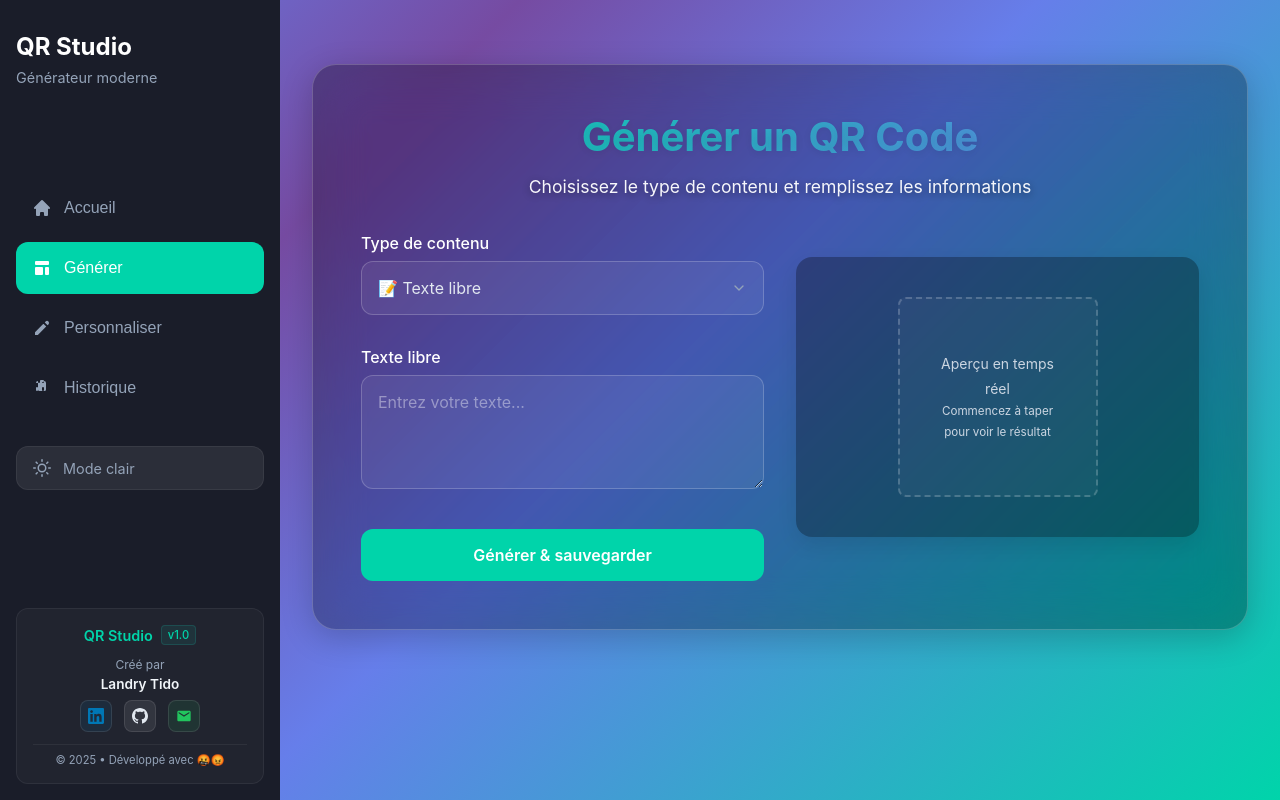
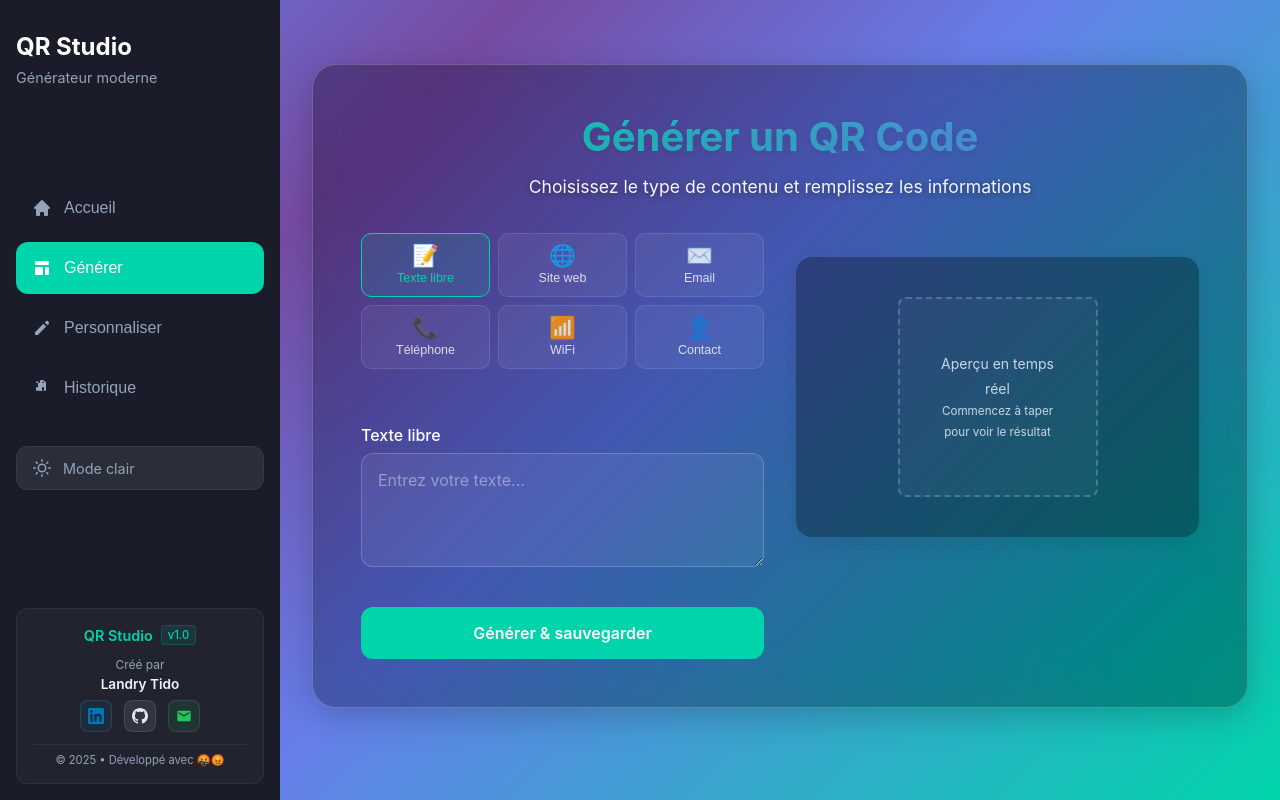
Before and after one commit to Landrytido/Qr_Code, a React (Vite) app: page / in a window 1280 px wide. Both pictures are taken after a click on the button "Générer". Built offline with nearby package versions, Linux system fonts and the light colour scheme.

Commit message:
feat: ajout de la gestion des options QR et amélioration de l'interface utilisateur avec des boutons de type de contenu

```diff
--- a/src/components/Pages/Customize.css
+++ b/src/components/Pages/Customize.css
@@ -14,6 +14,17 @@
     color: var(--text-secondary);
     min-width: 100px;
     font-weight: 500;
+}
+
+.color-picker {
+    width: 36px;
+    height: 36px;
+    padding: 2px;
+    border-radius: 6px;
+    border: 1px solid var(--input-border);
+    background: none;
+    cursor: pointer;
+    flex-shrink: 0;
 }
 
 .color-hex {
@@ -43,7 +54,42 @@
     margin-top: 2rem;
     display: flex;
     flex-direction: column;
-    gap: 1rem;
+    gap: 0.75rem;
+}
+
+.btn-generate-cta {
+    width: 100%;
+    padding: 0.9rem;
+    font-size: 1rem;
+    font-weight: 700;
+    background: var(--btn-bg);
+    color: #fff;
+    border: none;
+    border-radius: 10px;
+    cursor: pointer;
+    transition: opacity 0.18s, transform 0.18s;
+    letter-spacing: 0.01em;
+}
+
+.btn-generate-cta:hover {
+    opacity: 0.88;
+    transform: translateY(-1px);
+}
+
+.btn-reset {
+    width: 100%;
+    background: rgba(128, 128, 128, 0.12);
+    color: var(--text-muted);
+    border: 1px solid rgba(128, 128, 128, 0.2);
+    border-radius: 10px;
+    padding: 0.65rem;
+    font-size: 0.88rem;
+    cursor: pointer;
+    transition: background 0.18s;
+}
+
+.btn-reset:hover {
+    background: rgba(128, 128, 128, 0.2);
 }
 
 .color-warning {
--- a/src/components/Pages/Customize.jsx
+++ b/src/components/Pages/Customize.jsx
@@ -7,7 +7,7 @@ import SEOHead from '../SEOHead'
 import './Customize.css'
 
 const Customize = () => {
-    const { qrOptions, setQrOptions } = useApp()
+    const { qrOptions, setQrOptions, setCurrentPage } = useApp()
     const canvasRef = useRef(null)
 
     const generatePreview = useCallback(() => {
@@ -54,6 +54,7 @@ const Customize = () => {
     }
 
     const resetToDefaults = () => {
+        localStorage.removeItem('qr-options')
         setQrOptions({
             size: 256,
             bgColor: '#ffffff',
@@ -155,7 +156,10 @@ const Customize = () => {
                     </div>
 
                     <div className="customize-footer">
-                        <button className="btn" onClick={resetToDefaults}>
+                        <button className="btn btn-generate-cta" onClick={() => setCurrentPage('generate')}>
+                            ✦ Générer un QR code avec ce style
+                        </button>
+                        <button className="btn btn-reset" onClick={resetToDefaults}>
                             Réinitialiser
                         </button>
                         {qrOptions.fgColor === qrOptions.bgColor && (
--- a/src/components/Pages/Generate.css
+++ b/src/components/Pages/Generate.css
@@ -1,3 +1,64 @@
+.content-type-grid {
+    display: grid;
+    grid-template-columns: repeat(3, 1fr);
+    gap: 0.5rem;
+    margin-bottom: 1.5rem;
+}
+
+.content-type-btn {
+    display: flex;
+    flex-direction: column;
+    align-items: center;
+    gap: 0.3rem;
+    padding: 0.65rem 0.5rem;
+    border-radius: 10px;
+    border: 1.5px solid rgba(255, 255, 255, 0.1);
+    background: rgba(255, 255, 255, 0.05);
+    color: var(--text-on-card-soft);
+    cursor: pointer;
+    transition: all 0.18s;
+    font-size: 0.78rem;
+    font-weight: 500;
+}
+
+.content-type-btn:hover {
+    background: rgba(255, 255, 255, 0.1);
+    border-color: rgba(255, 255, 255, 0.2);
+    color: var(--text-on-card);
+}
+
+.content-type-btn--active {
+    background: rgba(0, 212, 170, 0.12);
+    border-color: var(--btn-bg);
+    color: var(--btn-bg);
+}
+
+.content-type-btn__icon {
+    font-size: 1.35rem;
+    line-height: 1;
+}
+
+.content-type-btn__label {
+    line-height: 1.2;
+    text-align: center;
+}
+
+[data-theme="light"] .content-type-btn {
+    border-color: rgba(0, 0, 0, 0.1);
+    background: rgba(0, 0, 0, 0.03);
+}
+
+[data-theme="light"] .content-type-btn:hover {
+    background: rgba(0, 0, 0, 0.07);
+    border-color: rgba(0, 0, 0, 0.18);
+}
+
+[data-theme="light"] .content-type-btn--active {
+    background: rgba(99, 102, 241, 0.1);
+    border-color: var(--btn-bg);
+    color: var(--btn-bg);
+}
+
 .generate-layout {
     display: grid;
     grid-template-columns: 1fr 1fr;
--- a/src/components/Pages/Generate.jsx
+++ b/src/components/Pages/Generate.jsx
@@ -324,14 +324,18 @@ const Generate = () => {
 
             <div className="generate-layout">
                 <div className="generator-form">
-                    <div className="form-group">
-                        <label className="form-label">Type de contenu</label>
-                        <select className="form-select" value={contentType}
-                            onChange={(e) => handleContentTypeChange(e.target.value)}>
-                            {contentTypes.map(t => (
-                                <option key={t.id} value={t.id}>{t.icon} {t.label}</option>
-                            ))}
-                        </select>
+                    <div className="content-type-grid">
+                        {contentTypes.map(t => (
+                            <button
+                                key={t.id}
+                                className={`content-type-btn${contentType === t.id ? ' content-type-btn--active' : ''}`}
+                                onClick={() => handleContentTypeChange(t.id)}
+                                type="button"
+                            >
+                                <span className="content-type-btn__icon">{t.icon}</span>
+                                <span className="content-type-btn__label">{t.label}</span>
+                            </button>
+                        ))}
                     </div>
 
                     {renderContentForm()}
--- a/src/contexts/AppContext.jsx
+++ b/src/contexts/AppContext.jsx
@@ -12,16 +12,27 @@ const ACTIONS = {
     LOAD_FROM_HISTORY: 'LOAD_FROM_HISTORY'
 }
 
+const DEFAULT_OPTIONS = {
+    size: 256,
+    bgColor: '#ffffff',
+    fgColor: '#000000',
+    level: 'M',
+    includeMargin: true
+}
+
+function loadSavedOptions() {
+    try {
+        const saved = localStorage.getItem('qr-options')
+        return saved ? { ...DEFAULT_OPTIONS, ...JSON.parse(saved) } : DEFAULT_OPTIONS
+    } catch {
+        return DEFAULT_OPTIONS
+    }
+}
+
 const initialState = {
     currentPage: 'home',
     qrData: '',
-    qrOptions: {
-        size: 256,
-        bgColor: '#ffffff',
-        fgColor: '#000000',
-        level: 'M',
-        includeMargin: true
-    },
+    qrOptions: loadSavedOptions(),
     history: []
 }
 
@@ -33,8 +44,11 @@ const appReducer = (state, action) => {
         case ACTIONS.SET_QR_DATA:
             return { ...state, qrData: action.payload }
 
-        case ACTIONS.SET_QR_OPTIONS:
-            return { ...state, qrOptions: { ...state.qrOptions, ...action.payload } }
+        case ACTIONS.SET_QR_OPTIONS: {
+            const updated = { ...state.qrOptions, ...action.payload }
+            try { localStorage.setItem('qr-options', JSON.stringify(updated)) } catch {}
+            return { ...state, qrOptions: updated }
+        }
 
         case ACTIONS.ADD_TO_HISTORY: {
             const newItem = {
```
